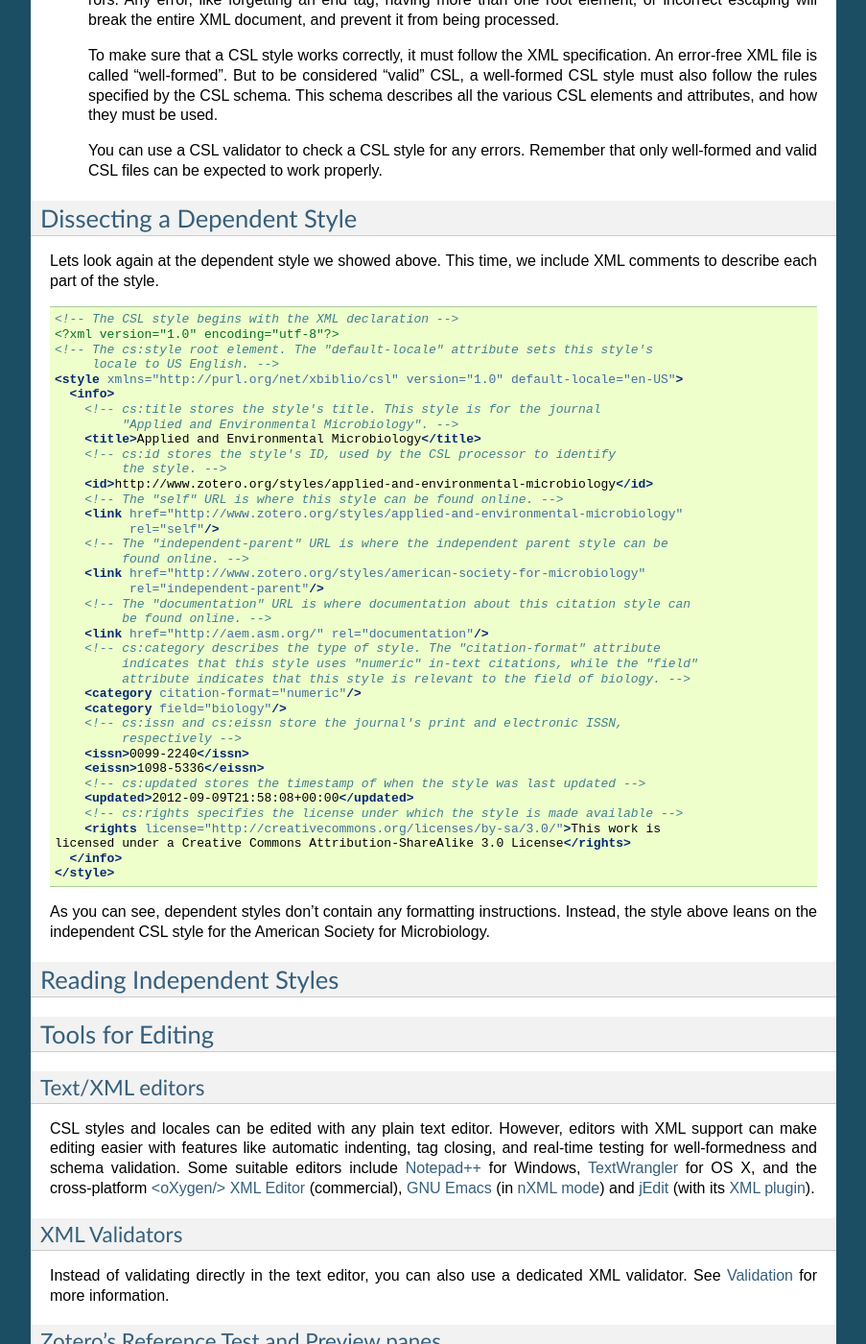
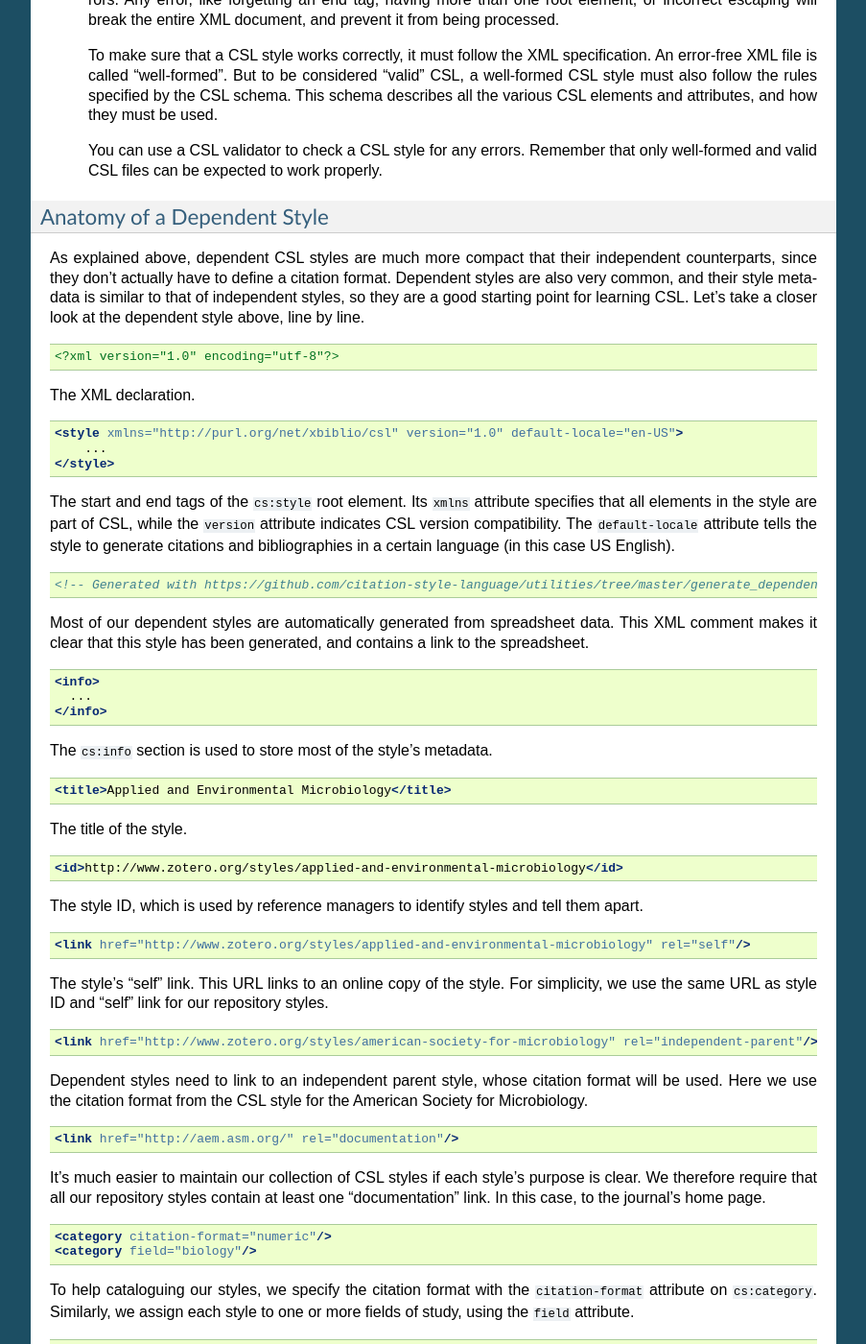
Before and after one commit to rmzelle/writing, a Sphinx documentation site: the page built from docs/primer.rst, in a window 1280 px wide and 1400 px high, scrolled down 7312 px. Shown: the whole window at 96% size, without its empty margins (198-1101 px from the left). Built offline with Sphinx 7.4.7, drawn with Linux system fonts in a browser that asks for light colours; some of the changed text lies outside the part shown.

Commit message:
Primer writing

```diff
--- a/docs/primer.rst
+++ b/docs/primer.rst
@@ -201,17 +201,17 @@ There are several concepts and terms you need to be familiar with. These are:
 
 - **Elements and Hierarchy**. Elements are the basic building blocks of XML documents. Each XML document contains a single root element (for CSL styles this is ``<style/>``). If an element contains other elements, this parent element is split into a start tag (``<style>``) and an end tag (``</style>``). In our example, the ``<style/>`` element has one child element, ``<info/>``. This element has several children of its own, which are grandchildren of the grandparent ``<style/>`` element.
 
-  Element tags are always wrapped in less-than ("<") and greater-than (">") characters (e.g., ``<style>``). For empty-element tags, ">" is preceded by a forward-slash (e.g., ``<category/>``), while for end tags, "<" is followed by a forward-slash (e.g., ``</style>``). Child elements are typically indented with spaces or tabs to show the different hierarchical levels. We use 2 spaces per level in our CSL style and locale files.
+  Element tags are always wrapped in less-than ("<") and greater-than (">") characters (e.g., ``<style>``). For empty-element tags, ">" is preceded by a forward-slash (e.g., ``<category/>``), while for end tags, "<" is followed by a forward-slash (e.g., ``</style>``). Child elements are typically indented with spaces or tabs to show the different hierarchical levels. We use 2 spaces per level in our CSL styles and locale files.
 
   In the rest of this primer we will use the prefix "cs:" when referring to CSL elements (e.g., ``cs:style`` instead of ``<style/>``).
 
 - **Attributes and Element Content**. There are two ways to add additional information to elements.
 
-  First, XML elements can carry one or more attributes. The order of attributes on an element is arbitrary, but every attribute needs a value. For example, the ``<style/>`` element carries the ``version`` attribute, set to a value of "1.0" (which indicates that the style is compatible with the latest CSL 1.0.x release).
+  First, XML elements can carry one or more attributes. The order of attributes on an element is arbitrary, but every attribute needs a value. For example, the ``<style/>`` element carries the ``version`` attribute, set to a value of "1.0" (this indicates that the style is compatible with the latest CSL 1.0.x release).
 
-  Secondly, elements can store non-element content between their start and end tag. For example, the title of the style, "Applied and Environmental Microbiology", is stored as the content of the ``<title/>`` element.
+  Secondly, elements can store non-element content between their start and end tags. For example, the title of the style, "Applied and Environmental Microbiology", is stored as the content of the ``<title/>`` element.
 
-- **Escaping**. To avoid ambiguity in defining the structure of XML files, some characters need to be substituted when used for other purposes, e.g. when used in attribute values or non-element content. The escape sequences are:
+- **Escaping**. To avoid ambiguity in defining the structure of XML files, some characters need to be substituted when used for other purposes, e.g. when used in attribute values or element content. The escape sequences are:
 
   * ``&lt;`` for ``<``
   * ``&gt;`` for ``>``
@@ -229,58 +229,97 @@ There are several concepts and terms you need to be familiar with. These are:
 
   You can use a CSL validator to check a CSL style for any errors. Remember that only well-formed and valid CSL files can be expected to work properly.
 
-Dissecting a Dependent Style
-~~~~~~~~~~~~~~~~~~~~~~~~~~~~
+Anatomy of a Dependent Style
+^^^^^^^^^^^^^^^^^^^^^^^^^^^^
 
-Lets look again at the dependent style we showed above. This time, we include XML comments to describe each part of the style.
+As explained above, dependent CSL styles are much more compact that their independent counterparts, since they don't actually have to define a citation format. Dependent styles are also very common, and their style metadata is similar to that of independent styles, so they are a good starting point for learning CSL. Let's take a closer look at the dependent style above, line by line.
 
 .. sourcecode:: xml
 
-    <!-- The CSL style begins with the XML declaration -->
     <?xml version="1.0" encoding="utf-8"?>
-    <!-- The cs:style root element. The "default-locale" attribute sets this style's
-         locale to US English. -->
+
+The XML declaration.
+
+.. sourcecode:: xml
+
     <style xmlns="http://purl.org/net/xbiblio/csl" version="1.0" default-locale="en-US">
-      <info>
-        <!-- cs:title stores the style's title. This style is for the journal
-             "Applied and Environmental Microbiology". -->
-        <title>Applied and Environmental Microbiology</title>
-        <!-- cs:id stores the style's ID, used by the CSL processor to identify
-             the style. -->
-        <id>http://www.zotero.org/styles/applied-and-environmental-microbiology</id>
-        <!-- The "self" URL is where this style can be found online. -->
-        <link href="http://www.zotero.org/styles/applied-and-environmental-microbiology"
-              rel="self"/>
-        <!-- The "independent-parent" URL is where the independent parent style can be
-             found online. -->
-        <link href="http://www.zotero.org/styles/american-society-for-microbiology"
-              rel="independent-parent"/>
-        <!-- The "documentation" URL is where documentation about this citation style can
-             be found online. -->
-        <link href="http://aem.asm.org/" rel="documentation"/>
-        <!-- cs:category describes the type of style. The "citation-format" attribute
-             indicates that this style uses "numeric" in-text citations, while the "field"
-             attribute indicates that this style is relevant to the field of biology. -->
-        <category citation-format="numeric"/>
-        <category field="biology"/>
-        <!-- cs:issn and cs:eissn store the journal's print and electronic ISSN,
-             respectively -->
-        <issn>0099-2240</issn>
-        <eissn>1098-5336</eissn>
-        <!-- cs:updated stores the timestamp of when the style was last updated -->
-        <updated>2012-09-09T21:58:08+00:00</updated>
-        <!-- cs:rights specifies the license under which the style is made available -->
-        <rights license="http://creativecommons.org/licenses/by-sa/3.0/">This work is
-    licensed under a Creative Commons Attribution-ShareAlike 3.0 License</rights>
-      </info>
+        ...
     </style>
 
-As you can see, dependent styles don't contain any formatting instructions. Instead, the style above leans on the independent CSL style for the American Society for Microbiology.
+The start and end tags of the ``cs:style`` root element. Its ``xmlns`` attribute specifies that all elements in the style are part of CSL, while the ``version`` attribute indicates CSL version compatibility. The ``default-locale`` attribute tells the style to generate citations and bibliographies in a certain language (in this case US English).
+
+.. sourcecode:: xml
+
+      <!-- Generated with https://github.com/citation-style-language/utilities/tree/master/generate_dependent_styles/data/asm -->
+
+Most of our dependent styles are automatically generated from spreadsheet data. This XML comment makes it clear that this style has been generated, and contains a link to the spreadsheet.
+
+.. sourcecode:: xml
+
+      <info>
+        ...
+      </info>
+
+The ``cs:info`` section is used to store most of the style's metadata.
+
+.. sourcecode:: xml
+
+    <title>Applied and Environmental Microbiology</title>
+
+The title of the style.
+
+.. sourcecode:: xml
+
+    <id>http://www.zotero.org/styles/applied-and-environmental-microbiology</id>
+
+The style ID, which is used by reference managers to identify styles and tell them apart.
+
+.. sourcecode:: xml
+
+    <link href="http://www.zotero.org/styles/applied-and-environmental-microbiology" rel="self"/>
+
+The style's "self" link. This URL links to an online copy of the style. For simplicity, we use the same URL as style ID and "self" link for our repository styles.
+
+.. sourcecode:: xml
+
+    <link href="http://www.zotero.org/styles/american-society-for-microbiology" rel="independent-parent"/>
+
+Dependent styles need to link to an independent parent style, whose citation format will be used. Here we use the citation format from the CSL style for the American Society for Microbiology.
+
+.. sourcecode:: xml
+
+    <link href="http://aem.asm.org/" rel="documentation"/>
+
+It's much easier to maintain our collection of CSL styles if each style's purpose is clear. We therefore require that all our repository styles contain at least one "documentation" link. In this case, to the journal's home page.
+
+.. sourcecode:: xml
+
+    <category citation-format="numeric"/>
+    <category field="biology"/>
+
+To help cataloguing our styles, we specify the citation format with the ``citation-format`` attribute on ``cs:category``. Similarly, we assign each style to one or more fields of study, using the ``field`` attribute.
+
+.. sourcecode:: xml
+
+    <issn>0099-2240</issn>
+    <eissn>1098-5336</eissn>
+
+When a CSL styles is created for a journal, we store the journal's print ISSN and electronic ISSN in the ``cs:issn`` and ``cs:eissn`` elements, respectively.
+
+.. sourcecode:: xml
+
+    <updated>2014-04-30T03:45:36+00:00</updated>
+
+A time stamp to indicate when the style was last updated.
+
+.. sourcecode:: xml
+
+    <rights license="http://creativecommons.org/licenses/by-sa/3.0/">This work is licensed under a Creative Commons Attribution-ShareAlike 3.0 License</rights>
+
+Last, but certainly not least, the license under which the style is released.
 
 Reading Independent Styles
 ~~~~~~~~~~~~~~~~~~~~~~~~~~
-
-
 
 Tools for Editing
 ~~~~~~~~~~~~~~~~~
```
